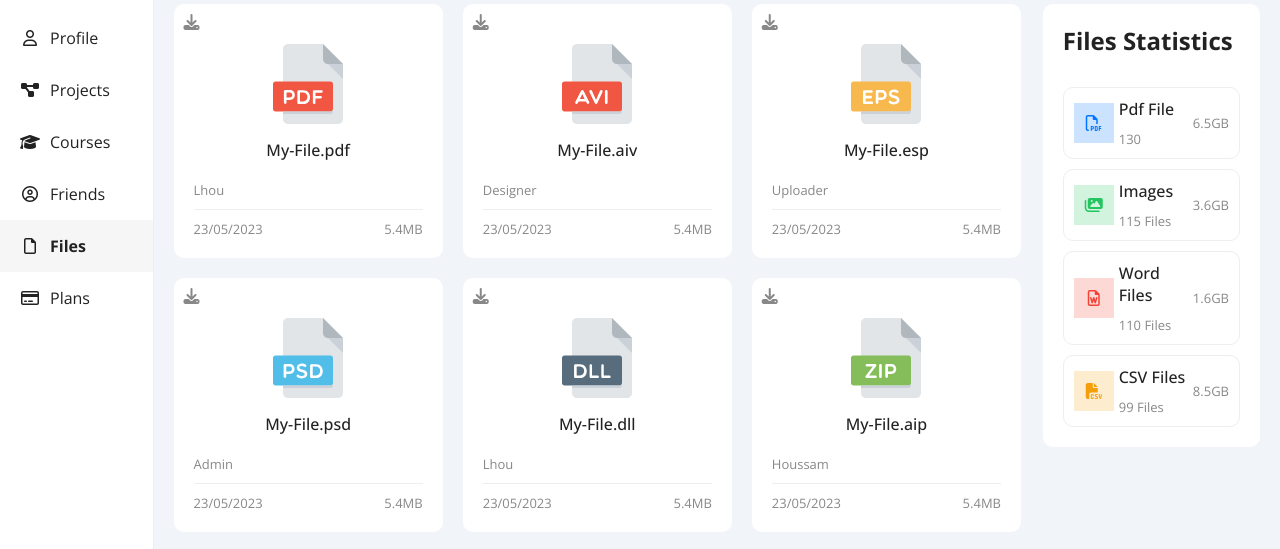
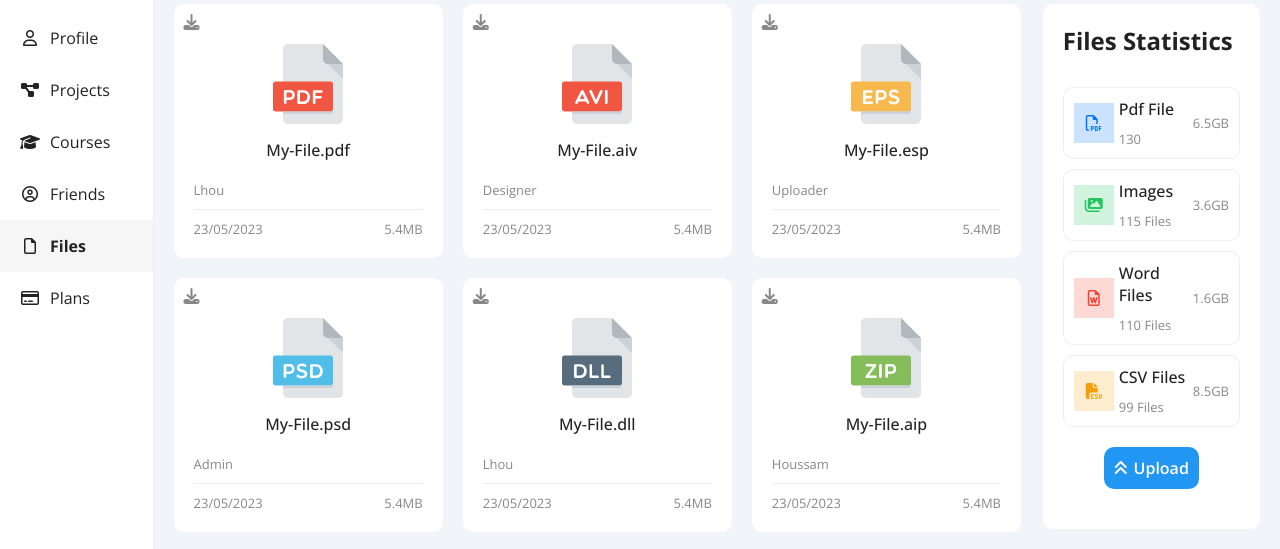
Before and after one commit to ZaHoussam/Control-Panel, a plain HTML site: page files.html in a window 1280 px wide. Shown: the part 179-728 px from the top of the page. Drawn offline with nearby package versions, Linux system fonts and the light colour scheme.

Commit message:
Add Upload Button On Files.html

```diff
--- a/css/files.css
+++ b/css/files.css
@@ -86,6 +86,56 @@
   color: var(--orange);
 }
 
+.uplaod-part a {
+  width: 95px;
+  margin: 20px auto;
+  padding: 10px;
+  font-weight: 600;
+  background-color: #2196f3;
+  z-index: 3;
+}
+.uplaod-part a::before {
+  content: "";
+  position: absolute;
+  left: 0;
+  top: 0;
+  width: 0;
+  height: 100%;
+  transition: 0.4s;
+  -webkit-transition: 0.4s;
+  -moz-transition: 0.4s;
+  -ms-transition: 0.4s;
+  -o-transition: 0.4s;
+  background-color: var(--blue);
+  z-index: -1;
+  border-radius: 10px;
+  -webkit-border-radius: 10px;
+  -moz-border-radius: 10px;
+  -ms-border-radius: 10px;
+  -o-border-radius: 10px;
+  padding: 0;
+  margin: 0;
+  box-sizing: border-box;
+}
+.uplaod-part a:hover::before {
+  width: 100%;
+}
+.uplaod-part a:hover i {
+  animation: up 0.3s alternate infinite;
+  -webkit-animation: up 0.3s alternate infinite;
+}
+.uplaod-part a span {
+}
+/* animation */
+@keyframes up {
+  from {
+    top: 0;
+  }
+  to {
+    top: -5px;
+  }
+}
+
 @media (max-width: 991px) {
   .content > div {
     flex-direction: column;
--- a/files.html
+++ b/files.html
@@ -23,7 +23,9 @@
   </head>
   <body>
     <div class="page">
-            <span class="up flex ali-center tr-0-4s" id="up"><i class="fa-solid fa-caret-up"></i></span>
+      <span class="up flex ali-center tr-0-4s" id="up"
+        ><i class="fa-solid fa-caret-up"></i
+      ></span>
       <div class="slideBar tr-0-4s p-t-20 bg-white">
         <h3 class="tr-0-4s">lhou</h3>
         <ul>
@@ -282,6 +284,13 @@
                 >
               </li>
             </ul>
+            <a
+              href="#"
+              class="flex j-s-b ali-center p-relative txt-cap cl-white br-rd-10"
+            >
+              <i class="fa-solid fa-angles-up p-relative"></i>
+              <span>upload</span>
+            </a>
           </div>
         </div>
       </div>
```
